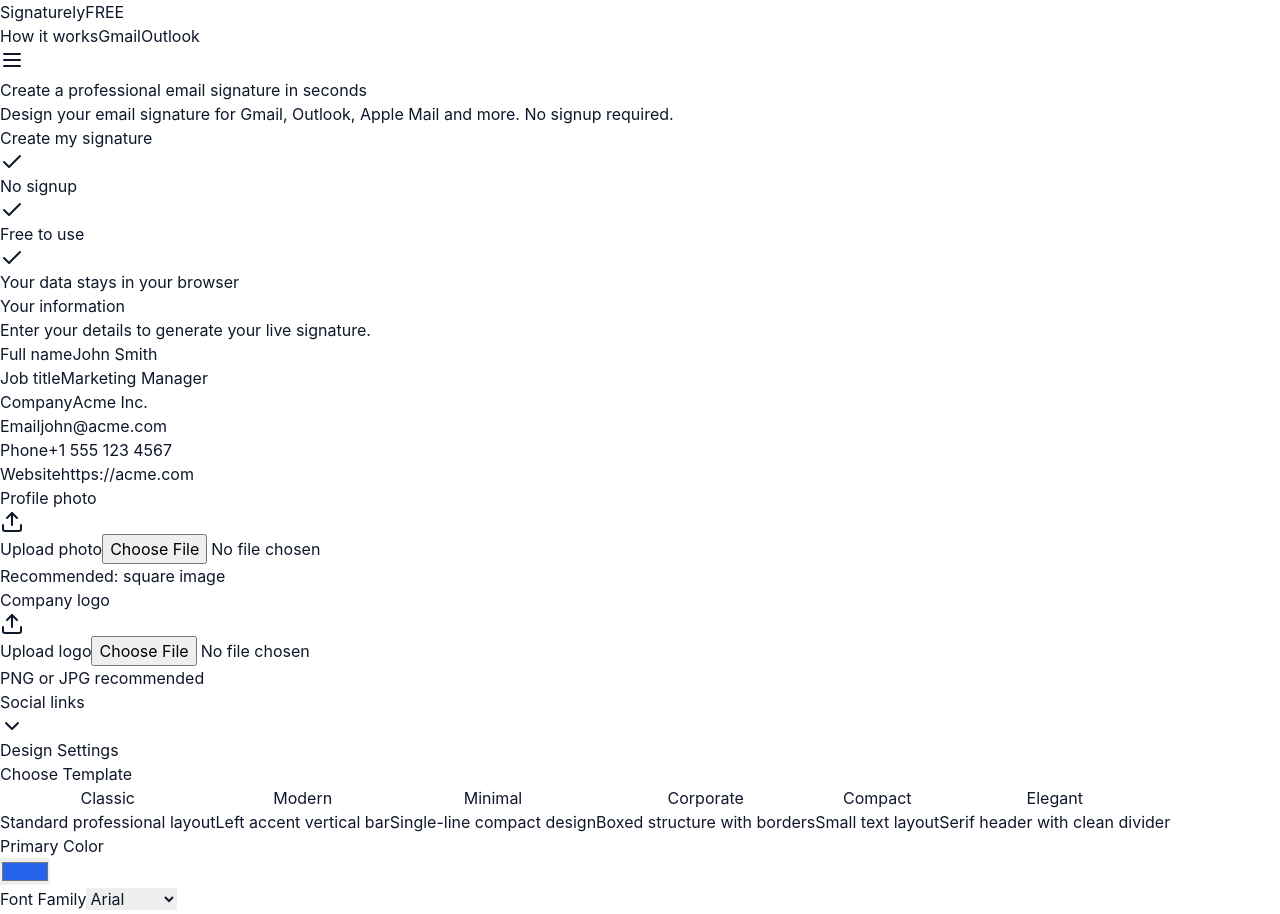
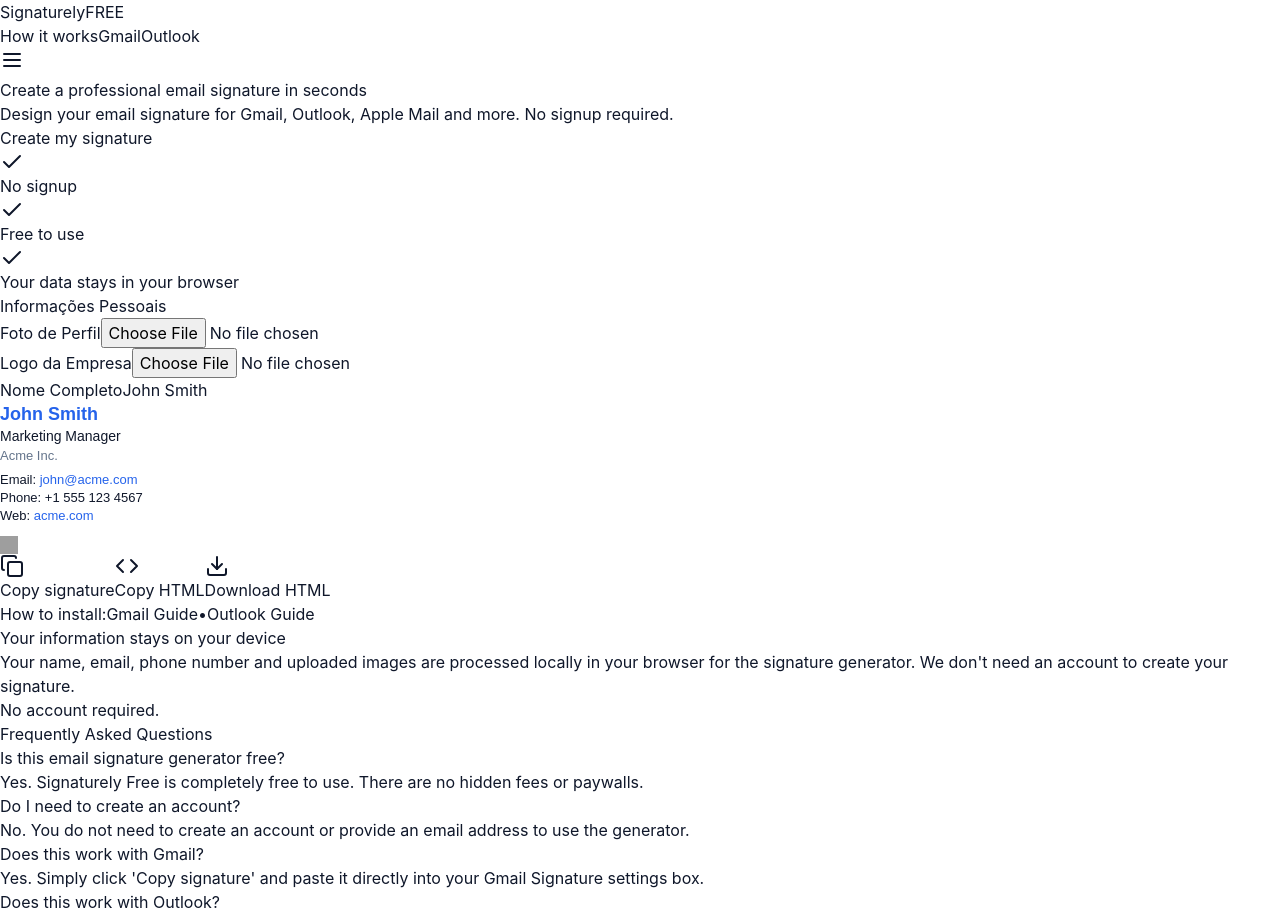
Before and after one commit to WallaceAlmeida220/signaturely-free, a React (Vite) app: page / in a window 1280 px wide. Shown: the top 914 px of the page. Built offline with nearby package versions, Linux system fonts and the light colour scheme; grey boxes are pictures that could not be loaded.

Commit message:
Arrumando dnv essa merda

```diff
--- a/src/components/SignatureForm.jsx
+++ b/src/components/SignatureForm.jsx
@@ -1,221 +1,82 @@
-import React, { useState } from 'react';
-import TemplateSelector from './TemplateSelector';
-import SocialLinks from './SocialLinks';
-import { processImageFile } from '../utils/imageHelpers';
-import { AlertCircle, Upload, X } from 'lucide-react';
-
-const PRESET_COLORS = ['#2563eb', '#0f172a', '#059669', '#dc2626', '#7c3aed', '#ea580c'];
-const FONTS = ['Arial', 'Helvetica', 'Georgia', 'Verdana', 'Tahoma'];
+import React from 'react';
 
 export default function SignatureForm({ formData, setFormData }) {
-  const [errorMsg, setErrorMsg] = useState('');
-
-  const handleChange = (field, value) => {
-    setFormData((prev) => ({ ...prev, [field]: value }));
+  // Atualiza campos de texto padrão
+  const handleChange = (e) => {
+    const { name, value } = e.target;
+    setFormData((prev) => ({ ...prev, [name]: value }));
   };
 
-  const handleImageUpload = async (e, field) => {
+  // Leitor exclusivo para a FOTO DE PERFIL
+  const handlePhotoUpload = (e) => {
     const file = e.target.files[0];
-    if (!file) return;
-    setErrorMsg('');
+    if (file) {
+      const reader = new FileReader();
+      reader.onloadend = () => {
+        setFormData((prev) => ({ ...prev, photoUrl: reader.result }));
+      };
+      reader.readAsDataURL(file);
+    }
+  };
 
-    try {
-      const dataUrl = await processImageFile(file);
-      handleChange(field, dataUrl);
-    } catch (err) {
-      setErrorMsg(err.message || 'Error processing image.');
+  // Leitor exclusivo para a LOGO DA EMPRESA
+  const handleLogoUpload = (e) => {
+    const file = e.target.files[0];
+    if (file) {
+      const reader = new FileReader();
+      reader.onloadend = () => {
+        setFormData((prev) => ({ ...prev, logoUrl: reader.result }));
+      };
+      reader.readAsDataURL(file);
     }
   };
 
   return (
-    <div className="space-y-6">
+    <div className="space-y-4">
+      <h2 className="text-lg font-bold text-slate-800">Informações Pessoais</h2>
+
+      {/* Input de Foto de Perfil */}
       <div>
-        <h2 className="text-lg font-bold text-slate-900">Your information</h2>
-        <p className="text-xs text-slate-500">Enter your details to generate your live signature.</p>
-      </div>
-
-      {errorMsg && (
-        <div className="p-3 bg-red-50 border border-red-200 rounded-md flex items-center space-x-2 text-xs text-red-700">
-          <AlertCircle className="h-4 w-4 shrink-0" />
-          <span>{errorMsg}</span>
-        </div>
-      )}
-
-      {/* Input Fields */}
-      <div className="grid grid-cols-1 sm:grid-cols-2 gap-4">
-        <div>
-          <label className="block text-xs font-semibold text-slate-700 mb-1">Full name</label>
+        <label className="block text-sm font-medium text-slate-700 mb-1">
+          Foto de Perfil
+        </label>
         <input
-            type="text"
-            value={formData.fullName}
-            onChange={(e) => handleChange('fullName', e.target.value)}
-            placeholder="John Smith"
-            className="w-full h-11 px-3 border border-slate-200 rounded-md text-sm focus:border-blue-500 focus:ring-1 focus:ring-blue-500 outline-none"
+          type="file"
+          accept="image/*"
+          onChange={handlePhotoUpload}
+          className="w-full text-sm text-slate-500 file:mr-4 file:py-2 file:px-4 file:rounded-md file:border-0 file:text-sm file:font-semibold file:bg-blue-50 file:text-blue-700 hover:file:bg-blue-100"
         />
-        </div>
-
-        <div>
-          <label className="block text-xs font-semibold text-slate-700 mb-1">Job title</label>
-          <input
-            type="text"
-            value={formData.jobTitle}
-            onChange={(e) => handleChange('jobTitle', e.target.value)}
-            placeholder="Marketing Manager"
-            className="w-full h-11 px-3 border border-slate-200 rounded-md text-sm focus:border-blue-500 focus:ring-1 focus:ring-blue-500 outline-none"
-          />
-        </div>
-
-        <div>
-          <label className="block text-xs font-semibold text-slate-700 mb-1">Company</label>
-          <input
-            type="text"
-            value={formData.company}
-            onChange={(e) => handleChange('company', e.target.value)}
-            placeholder="Acme Inc."
-            className="w-full h-11 px-3 border border-slate-200 rounded-md text-sm focus:border-blue-500 focus:ring-1 focus:ring-blue-500 outline-none"
-          />
-        </div>
-
-        <div>
-          <label className="block text-xs font-semibold text-slate-700 mb-1">Email</label>
-          <input
-            type="email"
-            value={formData.email}
-            onChange={(e) => handleChange('email', e.target.value)}
-            placeholder="john@acme.com"
-            className="w-full h-11 px-3 border border-slate-200 rounded-md text-sm focus:border-blue-500 focus:ring-1 focus:ring-blue-500 outline-none"
-          />
-        </div>
-
-        <div>
-          <label className="block text-xs font-semibold text-slate-700 mb-1">Phone</label>
-          <input
-            type="tel"
-            value={formData.phone}
-            onChange={(e) => handleChange('phone', e.target.value)}
-            placeholder="+1 555 123 4567"
-            className="w-full h-11 px-3 border border-slate-200 rounded-md text-sm focus:border-blue-500 focus:ring-1 focus:ring-blue-500 outline-none"
-          />
-        </div>
-
-        <div>
-          <label className="block text-xs font-semibold text-slate-700 mb-1">Website</label>
-          <input
-            type="url"
-            value={formData.website}
-            onChange={(e) => handleChange('website', e.target.value)}
-            placeholder="https://acme.com"
-            className="w-full h-11 px-3 border border-slate-200 rounded-md text-sm focus:border-blue-500 focus:ring-1 focus:ring-blue-500 outline-none"
-          />
-        </div>
-      </div>
-
-      {/* Image Uploads */}
-      <div className="grid grid-cols-1 sm:grid-cols-2 gap-4 border-t border-slate-200 pt-4">
-        {/* Profile Photo */}
-        <div>
-          <label className="block text-xs font-semibold text-slate-700 mb-1">Profile photo</label>
-          {formData.photoUrl ? (
-            <div className="flex items-center space-x-3">
-              <img src={formData.photoUrl} alt="Preview" className="h-12 w-12 rounded-full object-cover border border-slate-200" />
-              <button
-                type="button"
-                onClick={() => handleChange('photoUrl', '')}
-                className="inline-flex items-center text-xs text-red-600 hover:text-red-800 font-medium"
-              >
-                <X className="h-3 w-3 mr-1" /> Remove photo
-              </button>
-            </div>
-          ) : (
-            <div>
-              <label className="flex items-center justify-center h-11 border border-dashed border-slate-300 rounded-md cursor-pointer hover:bg-slate-50 transition-colors">
-                <Upload className="h-4 w-4 text-slate-400 mr-2" />
-                <span className="text-xs text-slate-600">Upload photo</span>
-                <input type="file" accept="image/png, image/jpeg" onChange={(e) => handleImageUpload(e, 'photoUrl')} className="hidden" />
-              </label>
-              <p className="text-[10px] text-slate-400 mt-1">Recommended: square image</p>
-            </div>
+        {formData.photoUrl && (
+          <p className="text-xs text-emerald-600 mt-1">✓ Foto de perfil carregada</p>
         )}
       </div>
 
-        {/* Company Logo */}
+      {/* Input de Logo da Empresa */}
       <div>
-          <label className="block text-xs font-semibold text-slate-700 mb-1">Company logo</label>
-          {formData.logoUrl ? (
-            <div className="flex items-center space-x-3">
-              <img src={formData.logoUrl} alt="Logo Preview" className="h-10 object-contain border border-slate-200 p-1 rounded" />
-              <button
-                type="button"
-                onClick={() => handleChange('logoUrl', '')}
-                className="inline-flex items-center text-xs text-red-600 hover:text-red-800 font-medium"
-              >
-                <X className="h-3 w-3 mr-1" /> Remove logo
-              </button>
-            </div>
-          ) : (
-            <div>
-              <label className="flex items-center justify-center h-11 border border-dashed border-slate-300 rounded-md cursor-pointer hover:bg-slate-50 transition-colors">
-                <Upload className="h-4 w-4 text-slate-400 mr-2" />
-                <span className="text-xs text-slate-600">Upload logo</span>
-                <input type="file" accept="image/png, image/jpeg" onChange={(e) => handleImageUpload(e, 'logoUrl')} className="hidden" />
+        <label className="block text-sm font-medium text-slate-700 mb-1">
+          Logo da Empresa
         </label>
-              <p className="text-[10px] text-slate-400 mt-1">PNG or JPG recommended</p>
-            </div>
+        <input
+          type="file"
+          accept="image/*"
+          onChange={handleLogoUpload}
+          className="w-full text-sm text-slate-500 file:mr-4 file:py-2 file:px-4 file:rounded-md file:border-0 file:text-sm file:font-semibold file:bg-blue-50 file:text-blue-700 hover:file:bg-blue-100"
+        />
+        {formData.logoUrl && (
+          <p className="text-xs text-emerald-600 mt-1">✓ Logo carregada</p>
         )}
       </div>
-      </div>
 
-      {/* Social Links */}
-      <SocialLinks socials={formData.socials} onChange={(updated) => handleChange('socials', updated)} />
-
-      {/* Design Customization */}
-      <div className="border-t border-slate-200 pt-4 space-y-4">
-        <h3 className="text-sm font-semibold text-slate-900">Design Settings</h3>
-
-        <TemplateSelector
-          selectedTemplate={formData.template}
-          onChange={(t) => handleChange('template', t)}
+      {/* Demais campos de texto... */}
+      <div>
+        <label className="block text-sm font-medium text-slate-700 mb-1">Nome Completo</label>
+        <input
+          type="text"
+          name="fullName"
+          value={formData.fullName || ''}
+          onChange={handleChange}
+          className="w-full p-2 border border-slate-300 rounded-md"
         />
-
-        {/* Colors */}
-        <div className="grid grid-cols-1 sm:grid-cols-2 gap-4">
-          <div>
-            <label className="block text-xs font-semibold text-slate-700 mb-1.5">Primary Color</label>
-            <div className="flex items-center space-x-2">
-              {PRESET_COLORS.map((c) => (
-                <button
-                  key={c}
-                  type="button"
-                  onClick={() => handleChange('primaryColor', c)}
-                  style={{ backgroundColor: c }}
-                  className={`h-6 w-6 rounded-full border border-black/10 focus:outline-none ${
-                    formData.primaryColor === c ? 'ring-2 ring-offset-1 ring-blue-600' : ''
-                  }`}
-                  aria-label={`Select color ${c}`}
-                />
-              ))}
-              <input
-                type="color"
-                value={formData.primaryColor}
-                onChange={(e) => handleChange('primaryColor', e.target.value)}
-                className="h-7 w-7 p-0 border border-slate-200 rounded cursor-pointer"
-              />
-            </div>
-          </div>
-
-          <div>
-            <label className="block text-xs font-semibold text-slate-700 mb-1.5">Font Family</label>
-            <select
-              value={formData.fontFamily}
-              onChange={(e) => handleChange('fontFamily', e.target.value)}
-              className="w-full h-9 px-2 border border-slate-200 rounded-md text-xs focus:border-blue-500 outline-none"
-            >
-              {FONTS.map((f) => (
-                <option key={f} value={f}>{f}</option>
-              ))}
-            </select>
-          </div>
-        </div>
       </div>
     </div>
   );
```
Lines whose indentation alone changed are shown as unchanged.
